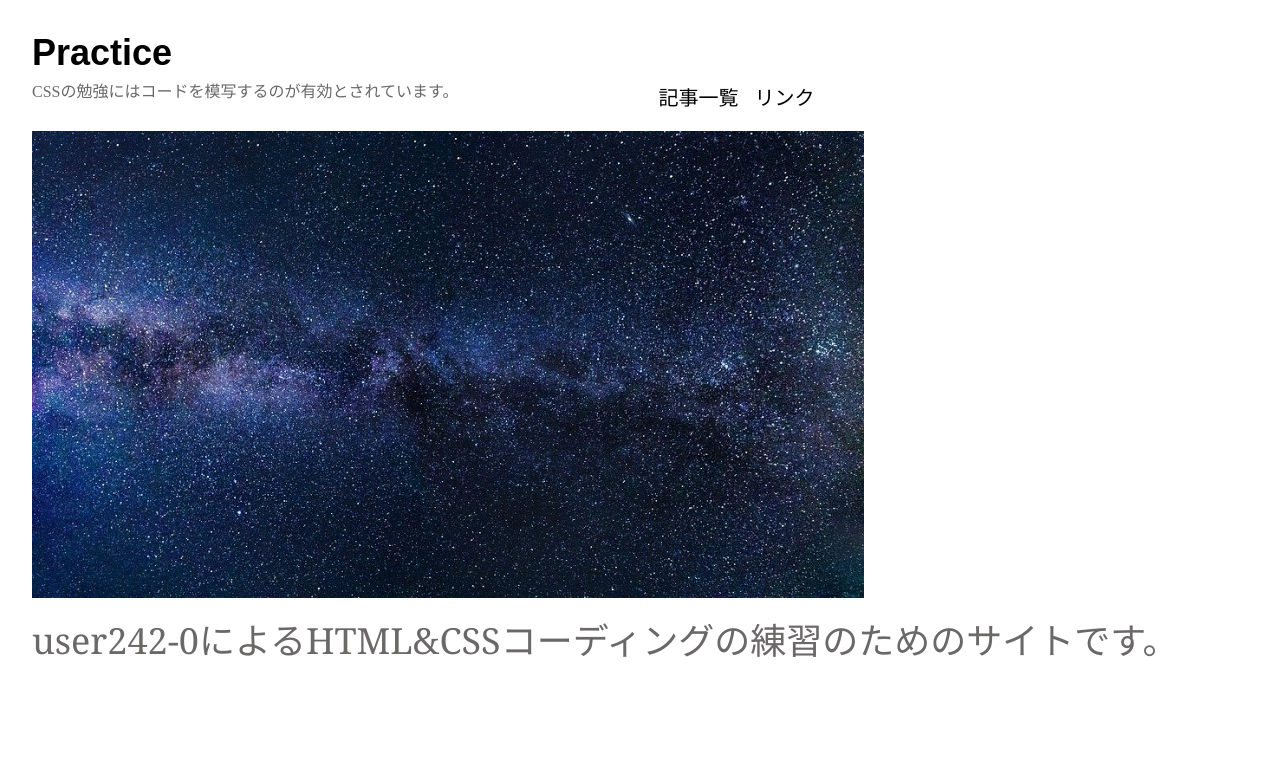
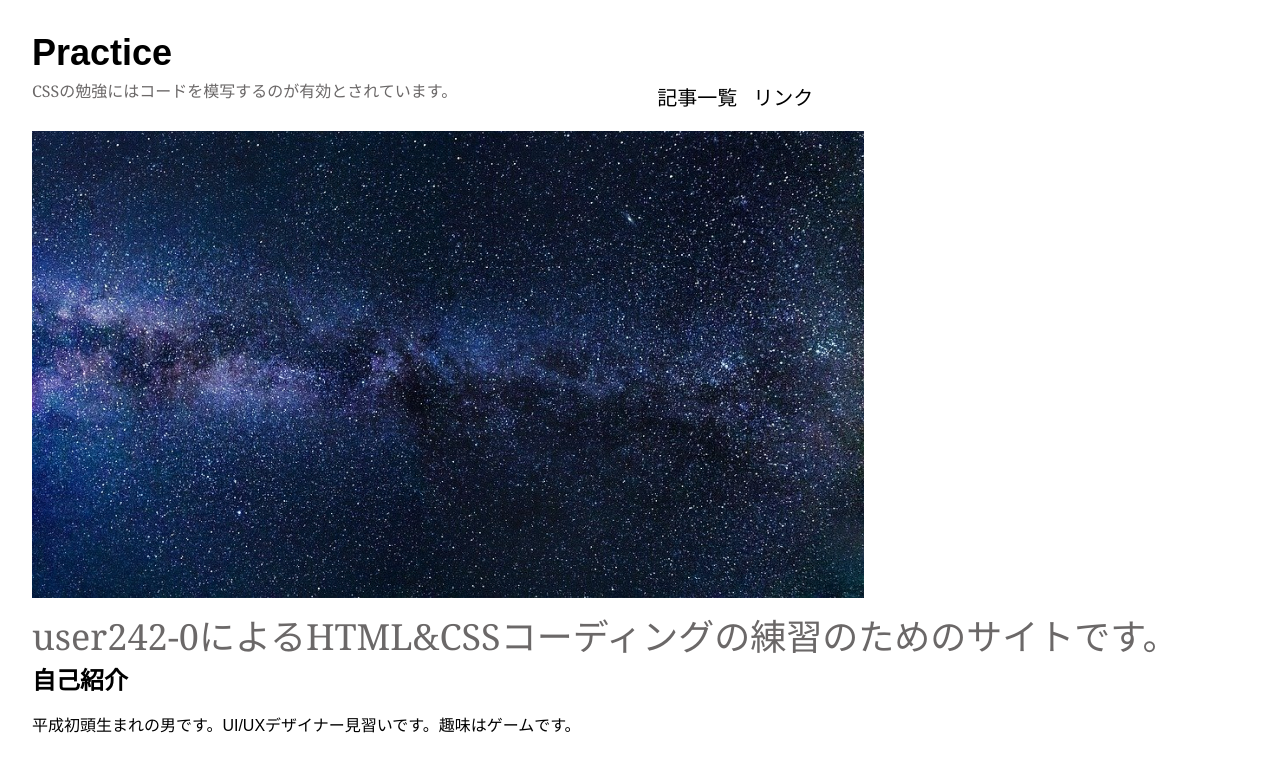
Before and after one commit to user242-0/user242-0.github.io, a plain HTML site: page index.html in a window 1280 px wide. Drawn offline with Linux system fonts and the light colour scheme.

Commit message:
Add files via upload

```diff
--- a/css/style.css
+++ b/css/style.css
@@ -2,10 +2,19 @@
 
 body {
   margin: 0;
+  font-family: Georgia, '游明朝', YuMincho, 'Hiragino Mincho ProN', Meiryo, serif;
+}
+
+h1 {
+  margin: 0;
+}
+
+img{
+  vertical-align: bottom;
 }
 
 .container {
-  margin: 0;
+  margin: 0 32px;
   /* outline: 2px solid red; */
 }
 
@@ -24,12 +33,14 @@ a {
 a:hover {
   opacity: .5;
 }
+
+
 /* header */
 header {
-  margin: 32px 0 0 32px;
+  margin: 32px 0 0 0;
 }
 
-h1 {
+header h1 {
   font-family: 'Anton', sans-serif;
   font-size: 36px;
   margin: 0 0 0 0;
@@ -72,9 +83,15 @@ header li {
   object-fit: cover;
 }
 
-.explain p {
-  font-family: Georgia, '游明朝', YuMincho, 'Hiragino Mincho ProN', Meiryo, serif;
+/* explain */
+.explain  p {
   color: rgb(107, 104, 104);
   font-size: 36px;
-  margin: 10px 0 0 32px;
+  margin: 10px 0 0 0;
 }
+
+/* self-intro */
+.self-intro {
+  font-family: 'Anton', sans-serif;
+  color: rgb(0, 0, 0);
+}
--- a/index.html
+++ b/index.html
@@ -9,7 +9,9 @@
   <header>
   <div class="container">
     <div class="intro">
-      <h1>Practice</h1>
+      <a href="index.html">
+        <h1>Practice</h1>
+      </a>
       <p>CSSの勉強にはコードを模写するのが有効とされています。</p>
     </div>
     <nav>
@@ -20,11 +22,22 @@
     </nav>
   </div>
   </header>
+
   <section class="hero">
       <img src="img/milkyway.jpg" alt="天の川">
   </section>
-  <div class="explain">
-    <p>user242-0によるHTML&CSSコーディングの練習のためのサイトです。</p>
-  </div>
+
+  <section class="explain">
+    <div class="container">
+        <p>user242-0によるHTML&CSSコーディングの練習のためのサイトです。</p>
+    </div>
+  </section>
+
+  <section class="self-intro">
+    <div class="container">
+      <h1>自己紹介</h1>
+      <p>平成初頭生まれの男です。UI/UXデザイナー見習いです。趣味はゲームです。</p>
+    </div>
+  </section>
 </body>
 </html>
```
